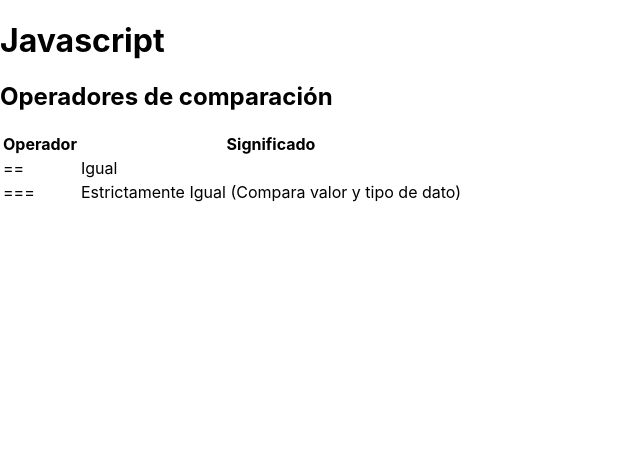
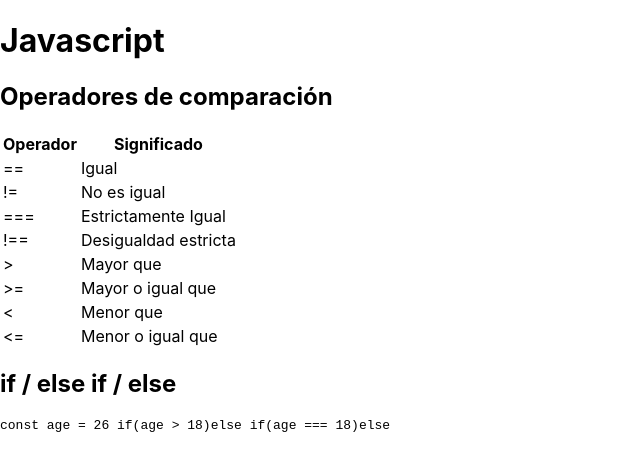
Before and after one commit to sebaiturravaldes/lasintaxis.com, a Next.js app: page /javascript in a window 1280 px wide. Shown: the top 470 px of the page, without its empty margins (0-640 px from the left). Built offline with nearby package versions, Linux system fonts and the light colour scheme.

Commit message:
se agregan operadores de comparación

```diff
--- a/pages/javascript/index.js
+++ b/pages/javascript/index.js
@@ -14,11 +14,51 @@
             <td>Igual</td>
           </tr>
           <tr>
+            <td>!=</td>
+            <td>No es igual</td>
+          </tr>
+          <tr>
             <td>===</td>
-            <td>Estrictamente Igual (Compara valor y tipo de dato)</td>
+            <td>Estrictamente Igual</td>
+          </tr>
+          <tr>
+            <td>!==</td>
+            <td>Desigualdad estricta</td>
+          </tr>
+          <tr>
+            <td>{'>'}</td>
+            <td>Mayor que</td>
+          </tr>
+          <tr>
+            <td>{'>='}</td>
+            <td>Mayor o igual que</td>
+          </tr>
+          <tr>
+            <td>{'<'}</td>
+            <td>Menor que</td>
+          </tr>
+          <tr>
+            <td>{'<='}</td>
+            <td>Menor o igual que</td>
           </tr>
         </tbody>
       </table>
+
+      <h2>if / else if / else</h2>
+      <pre>
+        const age = 26 if(age > 18)
+        {
+          // ...
+        }
+        else if(age === 18)
+        {
+          //...
+        }
+        else
+        {
+          // ...
+        }
+      </pre>
     </div>
   )
 }
```
Also changed, not shown: 1 other file (tests, documents, lock files or other folders).
